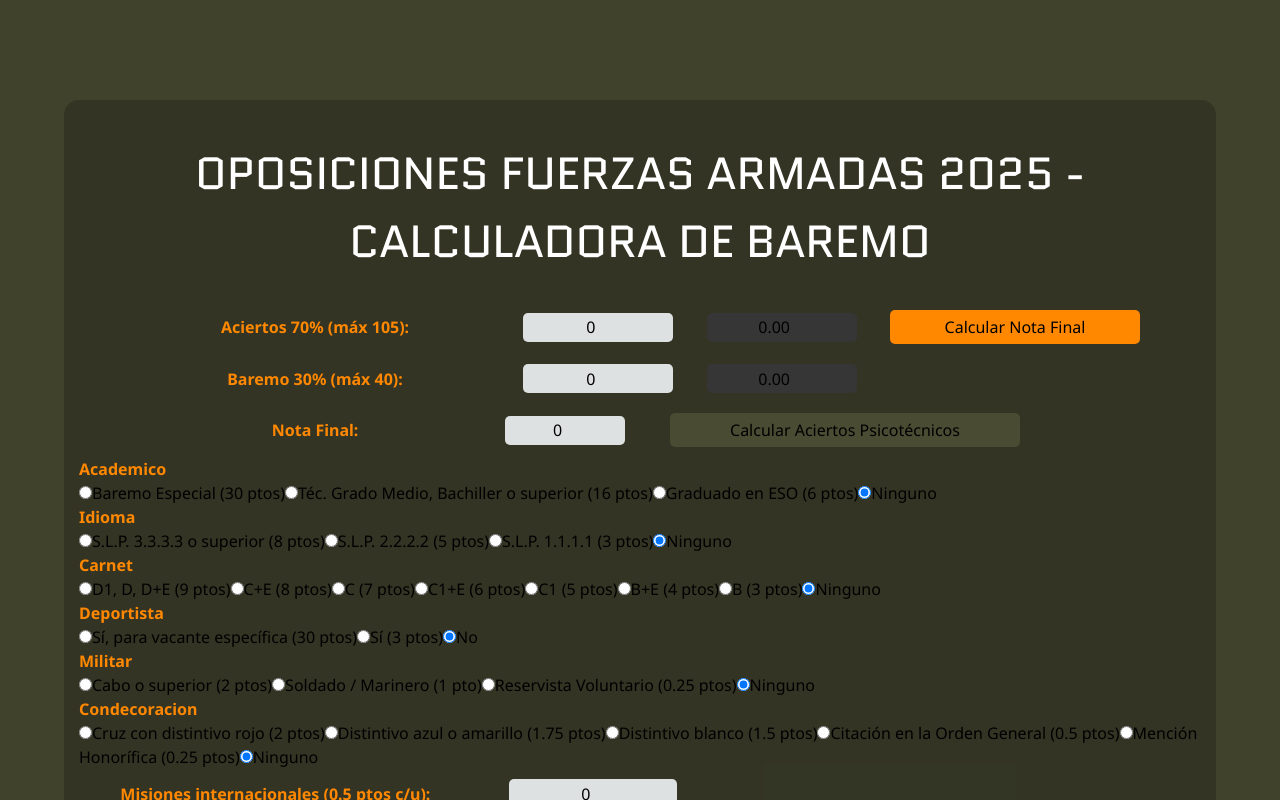
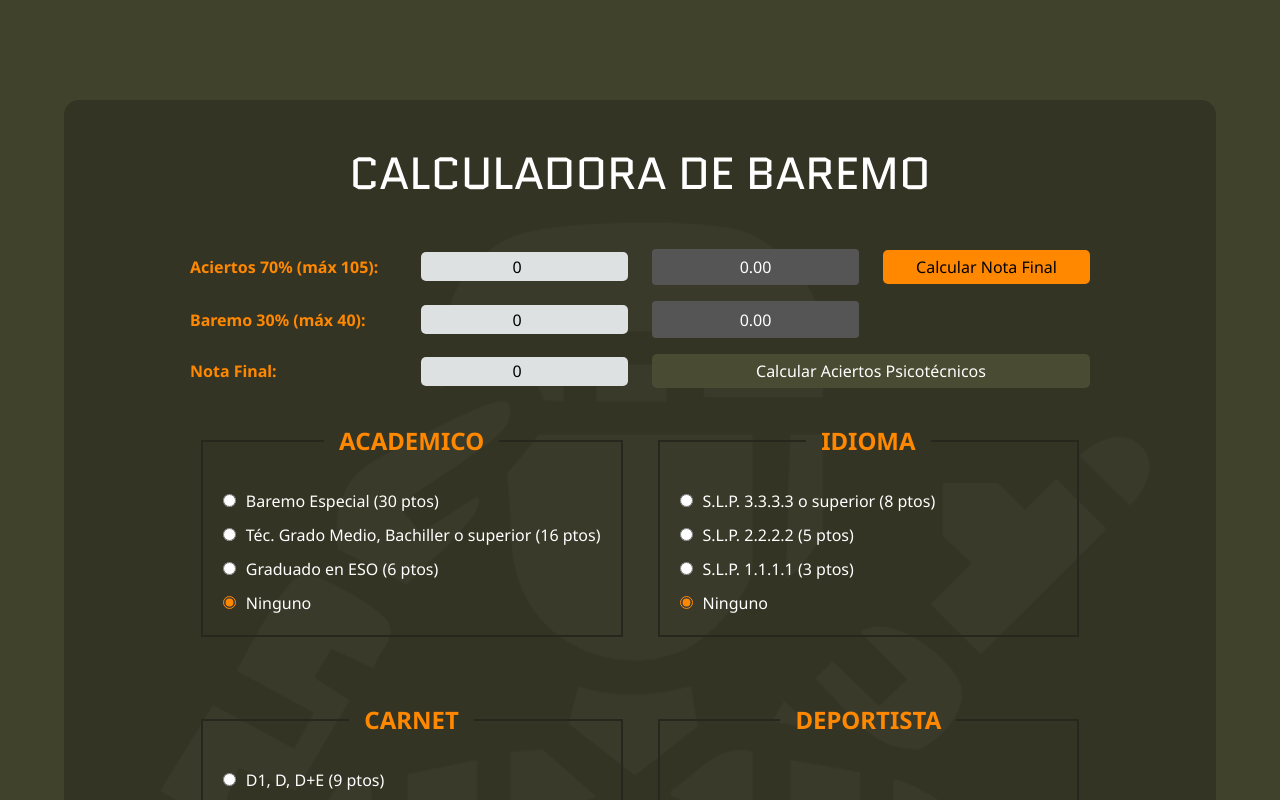
Before and after one commit to mochyfm/frontend_adc, a Next.js app: page /meritCalc in a window 1280 px wide. Built offline with nearby package versions, Linux system fonts and the light colour scheme.

Commit message:
Feature: Finnished the Merit Calc

```diff
--- a/src/components/common/MeritCalculator/MeritCalculator.css
+++ b/src/components/common/MeritCalculator/MeritCalculator.css
@@ -9,9 +9,26 @@
   border-radius: 15px;
   background-color: color-mix(in srgb, var(--button-bg-color) 50%, transparent);
   padding: 15px;
+  overflow: hidden;
 }
 
-.merit-calculator h1 {
+.merit-calculator::before {
+  content: "";
+  position: absolute;
+  inset: 0;
+  background-image: url("/common/AdcWhiteLogo.png");
+  background-repeat: no-repeat;
+  background-size: contain;
+  background-position: center;
+  opacity: 0.03; /* ajusta aquí para que casi no se vea */
+  z-index: 0;
+}
+
+.merit-calculator > * {
+  position: relative;
+  z-index: 1;
+}
+.merit-calculator h2 {
   text-align: center;
   font-size: 45px;
   color: var(--font-color);
@@ -21,16 +38,13 @@
 }
 
 .merit-calculator-row {
-  text-align: center;
+  align-items: center;
   display: grid;
-  grid-row: auto;
-  grid-template-columns: 35% 15% 15% 25%;
-  grid-column-gap: 15px;
-  align-items: center;
-  justify-content: space-between;
-  margin: 10px 0px;
-  min-width: 1000px;
-  overflow: hidden;
+  margin-top: 1rem;
+  align-content: center;
+  gap: 1.5rem;
+  grid-template-columns: repeat(4, 1fr);
+  min-width: 900px;
 }
 
 .merit-calculator-row input {
@@ -47,26 +61,60 @@
 
 .merit-calculator input:disabled {
   background-color: var(--disabled-input-bg-color);
-}
-
-.merit-calculator-row.result {
-  display: grid;
-  grid-template-columns: 35% 15% 35% 15%;
-}
-
-.merit-calculator-row.result input {
-  margin-right: 30px;
-  text-align: center;
-}
-
-.merit-calculator-row.result button {
-  background-color: var(--color-primary);
+  color: var(--font-color);
 }
 
 .merit-calculator-row button {
   border-radius: 5px;
   padding: 5px 20px;
   background-color: var(--color-complementary);
+}
+
+.merit-calculator-row button:hover {
+  cursor: pointer;
+}
+
+.merit-calculator-row:nth-child(5) button {
+  background-color: var(--color-primary);
+  color: var(--font-color);
+}
+
+.radios-container {
+  display: grid;
+  margin: 20px 0px;
+  grid-template-columns: repeat(2, 1fr);
+  gap: 35px;
+}
+
+.radios-container fieldset {
+  border: 2px solid var(--color-secondary);
+  padding: 20px;
+  display: flex;
+  flex-direction: column;
+  justify-content: center;
+  margin: 15px 0px;
+}
+
+.radios-container fieldset legend {
+  margin-top: 20px;
+  padding: 0px 15px;
+  text-transform: uppercase;
+  font-size: 1.5rem;
+  text-align: center;
+  color: var(--extra-color-secondary);
+}
+
+.radios-container fieldset input[type="radio"] {
+  margin: 15px 10px 0px 0px;
+  accent-color: var(--color-complementary);
+}
+
+.radios-container fieldset input[type="radio"]:checked:after {
+  color: var(--color-primary);
+}
+
+.radios-container fieldset label {
+  color: var(--font-color);
 }
 
 .merit-calculator-footer {
@@ -76,9 +124,54 @@
   font-size: 18px;
   display: flex;
   align-items: center;
+  margin-top: 30px;
 }
 
 .merit-calculator-footer img {
   margin-left: 20px;
   width: 80px;
 }
+
+.help-block {
+  background-color: var(--color-complementary);
+  display: flex;
+  flex-direction: column;
+  align-items: center;
+  justify-content: center;
+  text-align: center;
+  padding: 20px;
+  border-radius: 10px;
+  font-size: 1.5rem;
+}
+
+.help-block a {
+  display: flex;
+  align-items: center;
+  transition: color 0.3s ease, text-decoration 0.3s ease;
+}
+
+.help-block a:hover {
+  color: var(--contact-button-color);
+  text-decoration: none;
+}
+
+.help-block a svg {
+  margin-left: 10px;
+}
+
+@media (max-width: 985px) {
+  .merit-calculator-row {
+    grid-template-columns: 1fr;
+    min-width: 100%;
+  }
+  .delayed-col-span-2 {
+    grid-column: span 2;
+    background-color: var(--bg-color-final-score-important) !important;
+  }
+  .radios-container {
+    grid-template-columns: repeat(1, 1fr);
+  }
+  .merit-calculator::before {
+    background-size: cover;
+  }
+}
--- a/src/components/common/MeritCalculator/MeritCalculator.tsx
+++ b/src/components/common/MeritCalculator/MeritCalculator.tsx
@@ -1,6 +1,8 @@
 "use client";
 import React, { useState, useMemo, useEffect } from "react";
 import "./MeritCalculator.css";
+import { FaWhatsapp } from "react-icons/fa";
+import ReadOnlyBox from "./ReadOnlyBox";
 
 const maxAciertos = 105;
 const maxPuntosAciertos = 7;
@@ -13,9 +15,9 @@ type Seccion =
   | "academico"
   | "idioma"
   | "carnet"
-  | "deportista"
   | "militar"
-  | "condecoracion";
+  | "condecoracion"
+  | "deportista";
 
 const opciones: Record<Seccion, { value: number; label: string }[]> = {
   academico: [
@@ -40,11 +42,6 @@ const opciones: Record<Seccion, { value: number; label: string }[]> = {
     { value: 3, label: "B (3 ptos)" },
     { value: 0, label: "Ninguno" },
   ],
-  deportista: [
-    { value: 30, label: "Sí, para vacante específica (30 ptos)" },
-    { value: 3, label: "Sí (3 ptos)" },
-    { value: 0, label: "No" },
-  ],
   militar: [
     { value: 2, label: "Cabo o superior (2 ptos)" },
     { value: 1, label: "Soldado / Marinero (1 pto)" },
@@ -58,6 +55,11 @@ const opciones: Record<Seccion, { value: number; label: string }[]> = {
     { value: 0.5, label: "Citación en la Orden General (0.5 ptos)" },
     { value: 0.25, label: "Mención Honorífica (0.25 ptos)" },
     { value: 0, label: "Ninguno" },
+  ],
+  deportista: [
+    { value: 30, label: "Sí, para vacante específica (30 ptos)" },
+    { value: 3, label: "Sí (3 ptos)" },
+    { value: 0, label: "No" },
   ],
 };
 
@@ -96,85 +98,118 @@ function controlarLimites(
   return num;
 }
 
+type FormState = {
+  aciertos: number;
+  baremoManual: number;
+  notaFinal: number;
+  misiones: number;
+  servicio: number;
+  editandoManual: boolean;
+  mostrarAyuda: boolean;
+  mostrarEscalaMinisterio: boolean;
+};
+
 export default function CalculadoraBaremo() {
-  const [aciertos, setAciertos] = useState<number | "">(0);
-  const [baremoManual, setBaremoManual] = useState<number | "">("");
-  const [notaFinal, setNotaFinal] = useState<number | "">(0);
-  const [misiones, setMisiones] = useState<number | "">(0);
-  const [servicio, setServicio] = useState<number | "">(0);
+  const [formState, setFormState] = useState<FormState>({
+    aciertos: 0,
+    baremoManual: 0,
+    notaFinal: 0,
+    misiones: 0,
+    servicio: 0,
+    editandoManual: false,
+    mostrarAyuda: false,
+    mostrarEscalaMinisterio: false,
+  });
+
   const [radios, setRadios] = useState<RadiosState>({ ...radiosInicial });
-  const [editandoManual, setEditandoManual] = useState(false);
-  const [mostrarAyuda, setMostrarAyuda] = useState(false);
 
-  // Suma de radios
   const sumaRadios = useMemo(
     () => secciones.reduce((acc, sec) => acc + Number(radios[sec] || 0), 0),
     [radios]
   );
 
-  // Sincronizar input con radios si no está editando manualmente
   useEffect(() => {
-    if (!editandoManual) {
-      setBaremoManual(
-        Math.min(
+    if (!formState.editandoManual) {
+      setFormState((prev) => ({
+        ...prev,
+        baremoManual: Math.min(
           sumaRadios +
-            Number(misiones || 0) * 0.5 +
-            Number(servicio || 0) * 0.25,
+            Number(formState.misiones || 0) * 0.5 +
+            Number(formState.servicio || 0) * 0.25,
           maxBaremo
-        )
-      );
+        ),
+      }));
     }
-  }, [sumaRadios, misiones, servicio, editandoManual]);
+  }, [
+    sumaRadios,
+    formState.misiones,
+    formState.servicio,
+    formState.editandoManual,
+  ]);
 
-  // Input manual: desmarcar todos los radios y poner en "Ninguno"
   const onChangeBaremoManual = (value: string | number) => {
-    setEditandoManual(true);
     const limpio = controlarLimites(value, 0, maxBaremo);
-    setBaremoManual(limpio);
+    setFormState((prev) => ({
+      ...prev,
+      editandoManual: true,
+      baremoManual: limpio === "" ? 0 : limpio,
+    }));
     setRadios({ ...radiosInicial });
   };
 
   const onBlurBaremoManual = () => {
-    if (baremoManual === "") setEditandoManual(false);
+    if (formState.baremoManual === 0) {
+      setFormState((prev) => ({ ...prev, editandoManual: false }));
+    }
   };
 
-  // Marcar cualquier radio: si el input manual tenía valor, lo vacía y salimos de modo manual
   const handleRadio = (seccion: Seccion, value: number) => {
     setRadios((prev) => ({
       ...prev,
       [seccion]: value,
     }));
-    setEditandoManual(false);
+    setFormState((prev) => ({ ...prev, editandoManual: false }));
   };
 
-  // Baremo real
   const baremo = useMemo(() => {
-    if (editandoManual && baremoManual !== "" && baremoManual !== 0) {
-      return Math.min(Number(baremoManual), maxBaremo);
+    if (formState.editandoManual && formState.baremoManual !== 0) {
+      return Math.min(Number(formState.baremoManual), maxBaremo);
     }
     let suma =
-      sumaRadios + Number(misiones || 0) * 0.5 + Number(servicio || 0) * 0.25;
+      sumaRadios +
+      Number(formState.misiones || 0) * 0.5 +
+      Number(formState.servicio || 0) * 0.25;
     return Math.min(suma, maxBaremo);
-  }, [baremoManual, sumaRadios, misiones, servicio, editandoManual]);
+  }, [
+    formState.baremoManual,
+    sumaRadios,
+    formState.misiones,
+    formState.servicio,
+    formState.editandoManual,
+  ]);
 
-  // Cálculo de nota final
   const calcularNotaFinal = () => {
-    if (aciertos === "" || isNaN(Number(aciertos))) return;
+    if (isNaN(Number(formState.aciertos))) return;
     const nota =
-      (Number(aciertos) / maxAciertos) * maxPuntosAciertos +
+      (Number(formState.aciertos) / maxAciertos) * maxPuntosAciertos +
       (baremo / maxBaremo) * maxPuntosBaremo;
-    setNotaFinal(Number(nota.toFixed(2)));
-    setMostrarAyuda(true);
+    setFormState((prev) => ({
+      ...prev,
+      notaFinal: Number(nota.toFixed(2)),
+      mostrarAyuda: nota <= 5.5,
+    }));
   };
 
-  // Calcular aciertos necesarios desde la nota final
   const calcularAciertosDesdeNota = () => {
-    if (notaFinal === "" || isNaN(Number(notaFinal))) return;
+    if (isNaN(Number(formState.notaFinal))) return;
     const parteBaremo = (baremo / maxBaremo) * maxPuntosBaremo;
-    const partePsico = Number(notaFinal) - parteBaremo;
+    const partePsico = Number(formState.notaFinal) - parteBaremo;
     let aciertosNecesarios = (partePsico * maxAciertos) / maxPuntosAciertos;
     aciertosNecesarios = Math.max(0, Math.min(maxAciertos, aciertosNecesarios));
-    setAciertos(Math.ceil(aciertosNecesarios));
+    setFormState((prev) => ({
+      ...prev,
+      aciertos: Math.ceil(aciertosNecesarios),
+    }));
   };
 
   return (
@@ -183,43 +218,64 @@ export default function CalculadoraBaremo() {
       autoComplete="off"
       onSubmit={(e) => e.preventDefault()}
     >
-      <h1>
+      <h1 className="visually-hidden">
         Oposiciones Fuerzas Armadas {currentYear ? currentYear : "2077"} -
         Calculadora de Baremo{" "}
       </h1>
+      <h2>Calculadora de Baremo</h2>
+
       <div className="merit-calculator-row">
         <label>
           <strong>Aciertos 70% (máx 105):</strong>
         </label>
         <input
+          onClick={() =>
+            setFormState((prev) => ({
+              ...prev,
+              mostrarEscalaMinisterio: !prev.mostrarEscalaMinisterio,
+            }))
+          }
           type="number"
-          value={aciertos}
+          value={formState.aciertos}
           min={0}
           max={maxAciertos}
-          className="input-field hits"
           onChange={(e) =>
-            setAciertos(controlarLimites(e.target.value, 0, maxAciertos))
+            setFormState((prev) => ({
+              ...prev,
+              aciertos: controlarLimites(e.target.value, 0, maxAciertos) || 0,
+            }))
           }
           onBlur={(e) =>
-            setAciertos(controlarLimites(e.target.value, 0, maxAciertos))
+            setFormState((prev) => ({
+              ...prev,
+              aciertos: controlarLimites(e.target.value, 0, maxAciertos) || 0,
+            }))
           }
         />
-        <input
-          type="number"
-          disabled
+        <ReadOnlyBox
           value={
-            aciertos !== "" && !isNaN(Number(aciertos))
-              ? ((Number(aciertos) * maxPuntosAciertos) / maxAciertos).toFixed(
-                  2
-                )
-              : ""
+            formState.mostrarEscalaMinisterio
+              ? (
+                  ((formState.aciertos / maxAciertos) *
+                    maxPuntosAciertos *
+                    10) /
+                  maxPuntosAciertos
+                ).toFixed(2)
+              : (
+                  (formState.aciertos * maxPuntosAciertos) /
+                  maxAciertos
+                ).toFixed(2)
           }
-        />{" "}
-        <button
-          type="button"
-          onClick={calcularNotaFinal}
-          className="button-primary"
-        >
+          title="Click para cambiar entre escala 7/3 y escala 10"
+          onClick={() =>
+            setFormState((prev) => ({
+              ...prev,
+              mostrarEscalaMinisterio: !prev.mostrarEscalaMinisterio,
+            }))
+          }
+        />
+
+        <button type="button" onClick={calcularNotaFinal}>
           Calcular Nota Final
         </button>
       </div>
@@ -230,69 +286,75 @@ export default function CalculadoraBaremo() {
         </label>
         <input
           type="number"
-          value={baremoManual}
+          value={formState.baremoManual}
           min={0}
           max={maxBaremo}
           step={1}
-          className="input-field manual-merit"
-          onFocus={() => setEditandoManual(true)}
+          onFocus={() =>
+            setFormState((prev) => ({ ...prev, editandoManual: true }))
+          }
           onBlur={onBlurBaremoManual}
           onChange={(e) => onChangeBaremoManual(e.target.value)}
         />
-        <input
-          type="number"
-          disabled
+        <ReadOnlyBox
           value={
-            aciertos !== "" && !isNaN(Number(aciertos))
-              ? ((Number(baremo) * maxPuntosBaremo) / maxBaremo).toFixed(2)
-              : ""
+            formState.mostrarEscalaMinisterio
+              ? (
+                  ((baremo / maxBaremo) * maxPuntosBaremo * 10) /
+                  maxPuntosBaremo
+                ).toFixed(2)
+              : ((baremo * maxPuntosBaremo) / maxBaremo).toFixed(2)
+          }
+          title="Click para cambiar entre escala 7/3 y escala 10"
+          onClick={() =>
+            setFormState((prev) => ({
+              ...prev,
+              mostrarEscalaMinisterio: !prev.mostrarEscalaMinisterio,
+            }))
           }
         />
       </div>
 
-      <div className="merit-calculator-row result">
+      <div className="merit-calculator-row">
         <label>
           <strong>Nota Final:</strong>
         </label>
         <input
           type="number"
-          value={notaFinal}
+          value={formState.notaFinal}
           min={0}
           max={maxNotaFinal}
           step={0.1}
           placeholder="Aquí aparece la nota final. Añádela a mano o cálculala arriba"
-          className="input-field final-grade"
+          className="delayed-col-span-2"
           onChange={(e) =>
-            setNotaFinal(controlarLimites(e.target.value, 0, maxNotaFinal))
+            setFormState((prev) => ({
+              ...prev,
+              notaFinal: controlarLimites(e.target.value, 0, maxNotaFinal) || 0,
+            }))
           }
           onBlur={(e) =>
-            setNotaFinal(controlarLimites(e.target.value, 0, maxNotaFinal))
+            setFormState((prev) => ({
+              ...prev,
+              notaFinal: controlarLimites(e.target.value, 0, maxNotaFinal) || 0,
+            }))
           }
         />
+
         <button
+          className="col-span-2"
           type="button"
           onClick={calcularAciertosDesdeNota}
-          className="button-secondary"
         >
           Calcular Aciertos Psicotécnicos
         </button>
       </div>
 
-      {mostrarAyuda && (
+      {formState.mostrarAyuda && (
         <div className="help-block" style={{ marginTop: "1em" }}>
           <div>Nosotros podemos ayudarte a mejorar esa nota.</div>
           <a href="https://api.whatsapp.com/send?phone=34628900407">
-            <img
-              src="https://academiadecombate.com/wp-content/uploads/2025/05/WhatsApp.svg"
-              alt="WhatsApp"
-              style={{
-                display: "inline-block",
-                verticalAlign: "middle",
-                marginRight: 8,
-                width: 24,
-              }}
-            />
-            Contáctanos
+            Contáctanos <FaWhatsapp />
           </a>
         </div>
       )}
@@ -319,38 +381,46 @@ export default function CalculadoraBaremo() {
             ))}
           </fieldset>
         ))}
+      </div>
 
       <div className="merit-calculator-row">
-          <label>
+        <label className="col-span-2">
           <strong>Misiones internacionales (0.5 ptos c/u):</strong>
         </label>
         <input
           type="number"
-            value={misiones}
+          value={formState.misiones}
           min={0}
           step={1}
-            className="input-field missions"
+          className="input-field missions col-span-2"
           onChange={(e) =>
-              setMisiones(controlarLimites(e.target.value, 0, 99))
+            setFormState((prev) => ({
+              ...prev,
+              misiones: controlarLimites(e.target.value, 0, 99) || 0,
+            }))
           }
         />
       </div>
+
       <div className="merit-calculator-row">
-          <label>
+        <label className="col-span-2">
           <strong>Años (o fracción) de servicio (0.25 ptos/año):</strong>
         </label>
         <input
           type="number"
-            value={servicio}
+          value={formState.servicio}
           min={0}
           step={0.01}
-            className="input-field service"
+          className="input-field service col-span-2"
           onChange={(e) =>
-              setServicio(controlarLimites(e.target.value, 0, 99))
+            setFormState((prev) => ({
+              ...prev,
+              servicio: controlarLimites(e.target.value, 0, 99) || 0,
+            }))
           }
         />
       </div>
-      </div>
+
       <footer className="merit-calculator-footer">
         Powered by
         <img src="/common/AdcWhiteLogo.png" />
--- /dev/null
+++ b/src/components/common/MeritCalculator/ReadOnlyBox/ReadOnlyBox.css
@@ -0,0 +1,10 @@
+.readonly-box {
+  background-color: var(--disabled-input-bg-color);
+  color: var(--font-color);
+  padding: 0.4em 0.6em;
+  border-radius: 4px;
+  min-width: 4em;
+  text-align: center;
+  cursor: pointer;
+  user-select: none;
+}
--- /dev/null
+++ b/src/components/common/MeritCalculator/ReadOnlyBox/ReadOnlyBox.tsx
@@ -0,0 +1,24 @@
+import './ReadOnlyBox.css'
+
+const ReadOnlyBox = ({
+  value,
+  title,
+  onClick,
+}: {
+  value: string | number;
+  title?: string;
+  onClick?: () => void;
+}) => {
+  return (
+    <div
+      className="readonly-box"
+      title={title}
+      onClick={onClick}
+      role="presentation"
+    >
+      {value}
+    </div>
+  );
+};
+
+export default ReadOnlyBox
--- /dev/null
+++ b/src/components/common/MeritCalculator/ReadOnlyBox/index.ts
@@ -0,0 +1 @@
+export { default } from "./ReadOnlyBox";
--- a/src/styles/globals.css
+++ b/src/styles/globals.css
@@ -2,6 +2,7 @@
 
 :root {
   /* Colores principales */
+
   --color-primary: #494b32;
   --color-secondary: #26271d;
   --color-tertiary: #40422c;
@@ -12,6 +13,7 @@
   --extra-color-secondary: #c2c5a9;
 
   /* Color complementario */
+
   --color-complementary: #ff8800;
   --color-complementary-hover: #b65e00;
 
@@ -19,6 +21,7 @@
   --color-user-panel: var(--extra-color-primary);
 
   /* Fondos */
+
   --color-background: var(--color-tertiary);
   --color-background-linear-start: var(--color-quatertiary);
   --color-background-linear-end: var(--color-secondary);
@@ -38,6 +41,7 @@
   --pro-plan-card-color: #6600ff;
 
   /* Botones */
+
   --button-bg-color: #26271d;
   --button-icon-color: var(--extra-color-primary);
 
@@ -47,17 +51,20 @@
   --button-bg-active: var(--extra-color-primary);
   --button-icon-active: var(--color-quatertiary);
 
+  --contact-button-color: #6600ff;
+
   /* Inputs */
 
   --input-font-color: #26271d;
 
   --focus-input-color: #1c1c1c;
   --enabled-input-bg-color: #dee1e2;
-  --disabled-input-bg-color: #363636;
+  --disabled-input-bg-color: #555555;
 
   --outline-line-color: #131313;
 
   /* Texto e íconos */
+
   --icon-color: #ffffff;
   --font-color: #ffffff;
 
@@ -131,11 +138,14 @@
 
   /* Color resumen simulacros */
 
-  --good-sim-score: #91D26E;
-  --ok-sim-score: #A1FF58;
-  --medium-sim-score: #FFAD5C;
-  --bad-sim-score: #FF3F3F;
+  --good-sim-score: #91d26e;
+  --ok-sim-score: #a1ff58;
+  --medium-sim-score: #ffad5c;
+  --bad-sim-score: #ff3f3f;
 
+  /* Merit Calc */
+
+  --bg-color-final-score-important: #ffad5c;
 }
 
 html,
@@ -182,17 +192,20 @@ button.disabled:hover {
 }
 
 /* Scrollbar para Chrome, Edge, Safari */
+
 ::-webkit-scrollbar {
   width: 12px; /* ancho de la barra lateral */
   background: transparent; /* fondo por defecto transparente */
 }
 
 /* Fondo de la barra (track) */
+
 ::-webkit-scrollbar-track {
   background: transparent; /* transparente por defecto */
 }
 
 /* El "thumb" (el elemento que arrastras) */
+
 ::-webkit-scrollbar-thumb {
   background: var(--color-primary); /* rojo semi-transparente */
   border-radius: 6px;
@@ -200,11 +213,13 @@ button.disabled:hover {
 }
 
 /* Al pasar el ratón por encima del thumb */
+
 ::-webkit-scrollbar-thumb:hover {
   background: var(--color-primary); /* verde más fuerte al hacer hover */
 }
 
 /* Opcional: track con color al hacer hover en toda la barra */
+
 ::-webkit-scrollbar-track:hover {
   background: var(
     --color-primary
@@ -212,6 +227,7 @@ button.disabled:hover {
 }
 
 /* Scrollbar para Firefox */
+
 * {
   scrollbar-width: thin;
   scrollbar-color: var(--color-primary) transparent; /* thumb | track */
```
Lines whose indentation alone changed are shown as unchanged.
